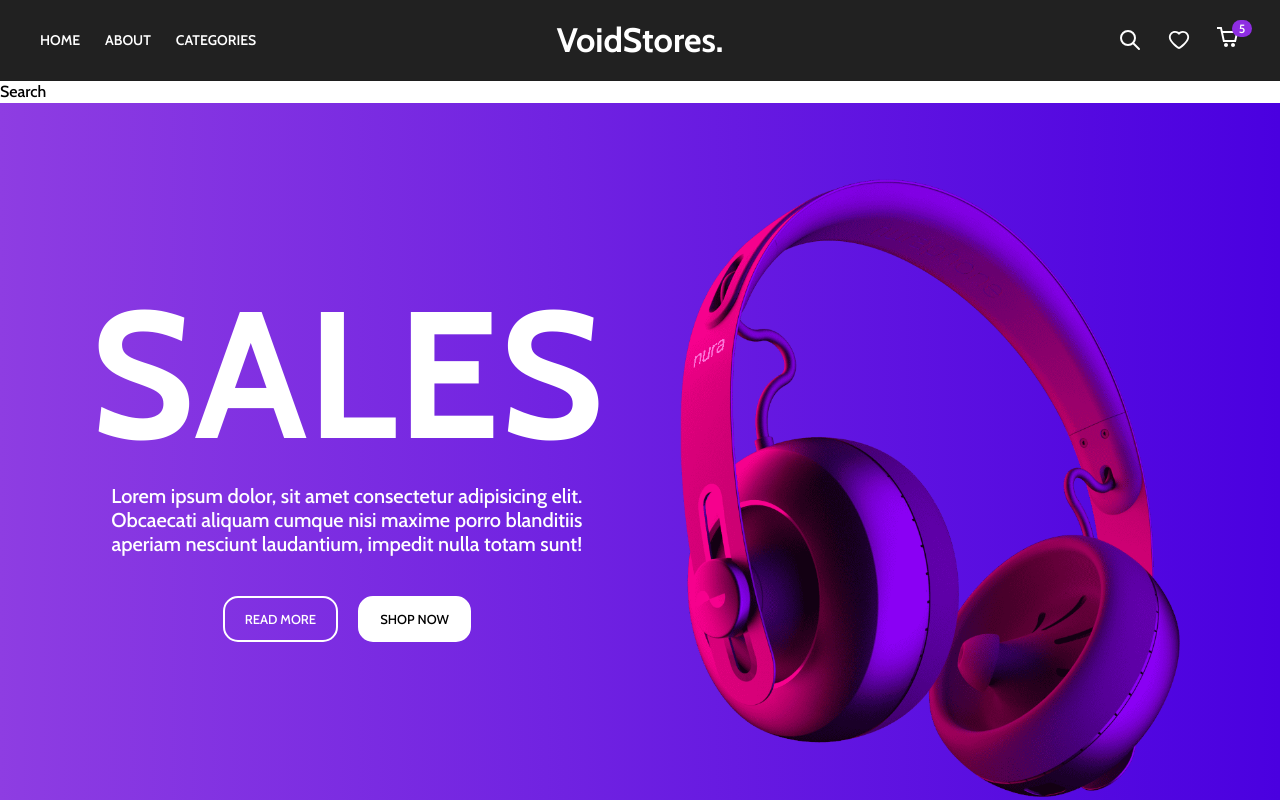
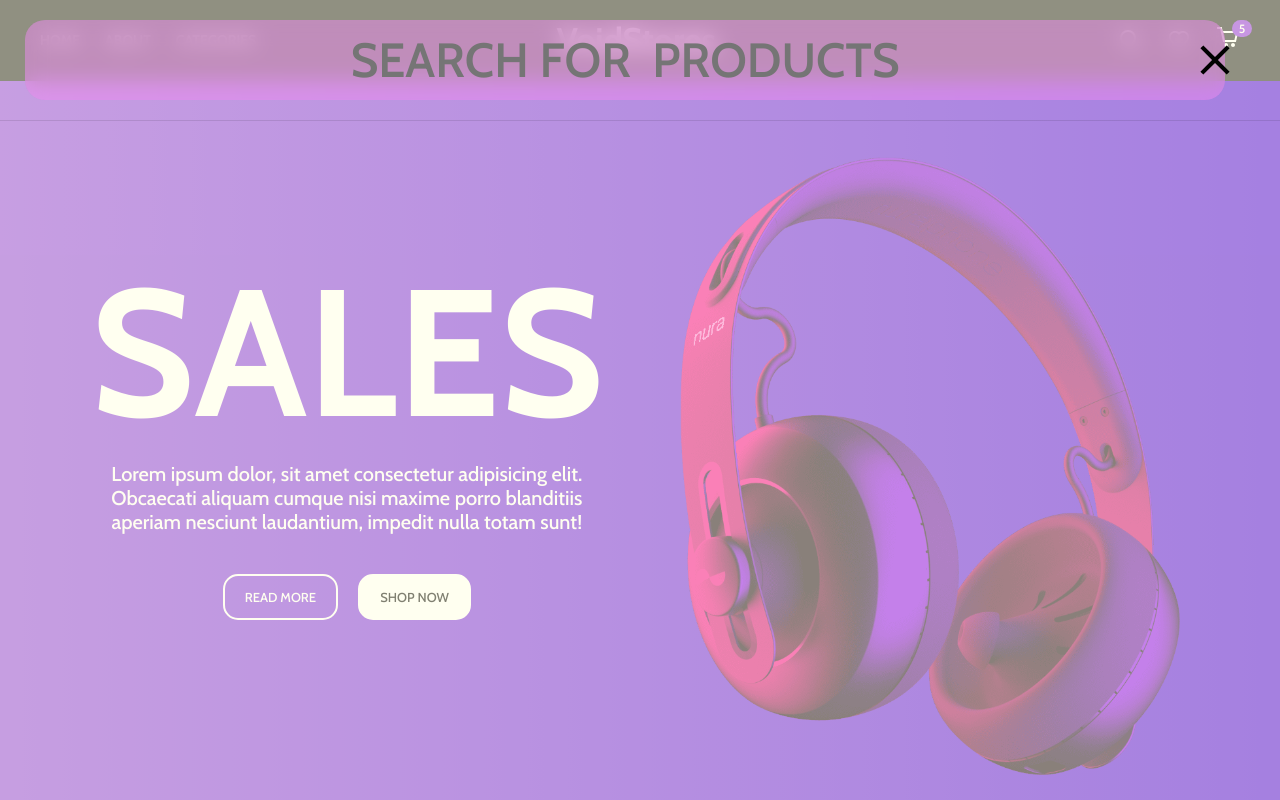
Before and after one commit to spirit-124/React-E-Commmerce, a React (Create React App) app: page / in a window 1280 px wide. Both pictures are taken after a click on the icon 1130 px from the left and 40 px from the top of the page. Shown: the top 800 px of the page. Built offline with nearby package versions, Linux system fonts and the light colour scheme.

Commit message:
[added] Search page

```diff
--- a/src/components/Header/Header.scss
+++ b/src/components/Header/Header.scss
@@ -5,6 +5,8 @@
   width: 100%;
   padding: 0 20px;
   background-color: #212121;
+  // background-color: rgba(33, 33, 33, 0.9);
+  // backdrop-filter: 10.5px;
   color: white;
   border-bottom: 1px solid rgba(0, 0, 0, 0.1);
   z-index: 99;
--- a/src/components/Header/Search/Search.jsx
+++ b/src/components/Header/Search/Search.jsx
@@ -1,6 +1,14 @@
+import { MdClose } from "react-icons/md";
 import "./Search.scss";
-const Search = () => {
-    return <div>Search</div>;
+const Search = ({ setShowSearch }) => {
+  return (
+    <div className="search-modal">
+      <div className="form-field">
+        <input type="text" autoFocus placeholder="Search for  Products" />
+        <MdClose onClick={() => setShowSearch(false)} />
+      </div>
+    </div>
+  );
 };
 
 export default Search;
--- a/src/components/Header/Search/Search.scss
+++ b/src/components/Header/Search/Search.scss
@@ -1 +1,73 @@
 @import "../../../css-config/mixins.scss";
+
+.search-modal {
+  position: fixed;
+  width: 100%;
+  height: 100%;
+  z-index: 999;
+  top: 0;
+  left: 0;
+  //   transform: translateY(100%);
+  animation: slideSearchWindow 0.5s ease forwards;
+  background-color: rgba(255, 255, 225, 0.5);
+  //   backdrop-filter: blur(10/0.5px);
+  .form-field {
+    width: 100%;
+    display: flex;
+    justify-content: center;
+    padding: 10px 50px;
+    border-bottom: 1px solid rgba(0, 0, 0, 0.1);
+    position: relative;
+    // border-radius: 20%;
+
+    @include md {
+      padding: 20px 0;
+    }
+
+    input {
+      width: 100%;
+      max-width: 1200px;
+      height: 50px;
+      text-align: center;
+      font-size: 20px;
+      font-weight: 600;
+      color: #212121;
+      outline: none;
+      border: none;
+      background-color: rgba(240, 138, 243, 0.5);
+      backdrop-filter: blur(10.5px);
+
+      text-transform: uppercase;
+      border-radius: 20px;
+      margin-right: 30px;
+
+      @include md {
+        font-size: 48px;
+        height: 80px;
+      }
+    }
+
+    svg {
+      position: absolute;
+      font-size: 25px;
+      right: 20px;
+      top: 50%;
+      transform: translateY(-50%);
+      cursor: pointer;
+
+      @include md {
+        font-size: 50px;
+        right: 40px;
+      }
+    }
+  }
+}
+
+@keyframes slideSearchWindow {
+  0% {
+    transform: translateY(100%);
+  }
+  100% {
+    transform: translateY(0%);
+  }
+}
```
